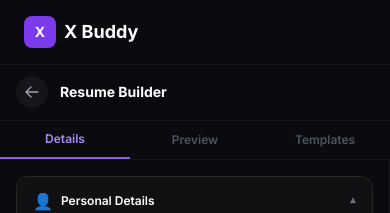
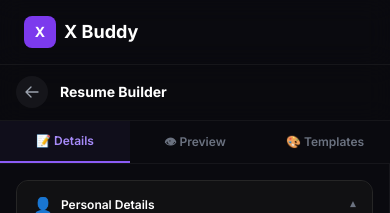
Before and after one commit to lokesh3161/X-buddy, a React (Vite) app: page / in a window 390 px wide. Both pictures are taken after a click on the button "Build Resume ✦". Shown: the top 213 px of the page. Built offline with nearby package versions, Linux system fonts and the light colour scheme.

Commit message:
fix: resume builder height, remove bad pdfjs import, improve mobile tab visibility

```diff
--- a/src/App.jsx
+++ b/src/App.jsx
@@ -179,7 +179,7 @@ export default function App() {
           )}
 
           {step === STEP.RESUME && (
-            <motion.div key="resume" initial={{ opacity: 0 }} animate={{ opacity: 1 }} exit={{ opacity: 0 }} className="h-[calc(100vh-4rem)]">
+            <motion.div key="resume" initial={{ opacity: 0 }} animate={{ opacity: 1 }} exit={{ opacity: 0 }} style={{ height: 'calc(100vh - 4rem)' }}>
               <ResumeBuilder
                 onPrint={handleExternalPrint}
                 onBack={handleReset}
--- a/src/resume-builder/ResumeBuilder.jsx
+++ b/src/resume-builder/ResumeBuilder.jsx
@@ -44,12 +44,15 @@ export default function ResumeBuilder({ onPrint, onBack }) {
             <button
               key={tab}
               onClick={() => setMobileTab(tab)}
-              className={`flex-1 py-2.5 text-xs font-semibold transition-all ${
+              className={`flex-1 py-3 text-xs font-semibold transition-all ${
                 mobileTab === tab
-                  ? 'text-purple-400 border-b-2 border-purple-500'
-                  : 'text-gray-600'
+                  ? 'text-purple-400 border-b-2 border-purple-500 bg-purple-500/5'
+                  : 'text-gray-500 hover:text-gray-300'
               }`}
             >
+              {tab === 'form' && '📝 '}
+              {tab === 'preview' && '👁 '}
+              {tab === 'templates' && '🎨 '}
               {TAB_LABELS[tab]}
             </button>
           ))}
@@ -59,19 +62,25 @@ export default function ResumeBuilder({ onPrint, onBack }) {
         <div className="flex flex-1 overflow-hidden">
 
           {/* LEFT — Form */}
-          <div className={`${mobileTab === 'form' ? 'flex' : 'hidden'} lg:flex w-full lg:w-72 xl:w-80 flex-shrink-0 flex-col border-r border-white/[0.05] overflow-y-auto scrollbar-thin bg-[#0a0a0f]`}>
+          <div className={`${
+            mobileTab === 'form' ? 'flex' : 'hidden'
+          } lg:flex w-full lg:w-72 xl:w-80 flex-shrink-0 flex-col border-r border-white/[0.05] overflow-y-auto scrollbar-thin bg-[#0a0a0f]`}>
             <div className="p-4">
               <ResumeForm />
             </div>
           </div>
 
           {/* CENTER — Preview */}
-          <div className={`${mobileTab === 'preview' ? 'flex' : 'hidden'} lg:flex flex-1 flex-col overflow-hidden`}>
+          <div className={`${
+            mobileTab === 'preview' ? 'flex' : 'hidden'
+          } lg:flex flex-1 flex-col overflow-hidden`}>
             <ResumePreview onPrint={onPrint} />
           </div>
 
-          {/* RIGHT — Templates + Actions */}
-          <div className={`${mobileTab === 'templates' ? 'flex' : 'hidden'} lg:flex w-full lg:w-56 xl:w-64 flex-shrink-0 flex-col border-l border-white/[0.05] overflow-y-auto scrollbar-thin bg-[#0a0a0f]`}>
+          {/* RIGHT — Templates */}
+          <div className={`${
+            mobileTab === 'templates' ? 'flex' : 'hidden'
+          } lg:flex w-full lg:w-56 xl:w-64 flex-shrink-0 flex-col border-l border-white/[0.05] overflow-y-auto scrollbar-thin bg-[#0a0a0f]`}>
             <div className="p-4">
               <TemplatePicker />
             </div>
--- a/src/resume-builder/components/ResumePreview.jsx
+++ b/src/resume-builder/components/ResumePreview.jsx
@@ -1,12 +1,6 @@
 import { useRef, useState } from 'react'
 import { useResume } from '../resumeStore'
 import { getTemplate } from '../templates'
-import * as pdfjsLib from 'pdfjs-dist'
-
-pdfjsLib.GlobalWorkerOptions.workerSrc = new URL(
-  'pdfjs-dist/build/pdf.worker.min.mjs',
-  import.meta.url
-).toString()
 
 export default function ResumePreview({ onPrint }) {
   const { resume } = useResume()
```
